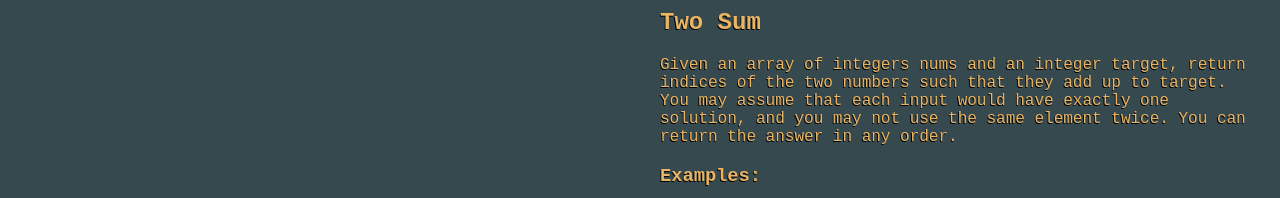
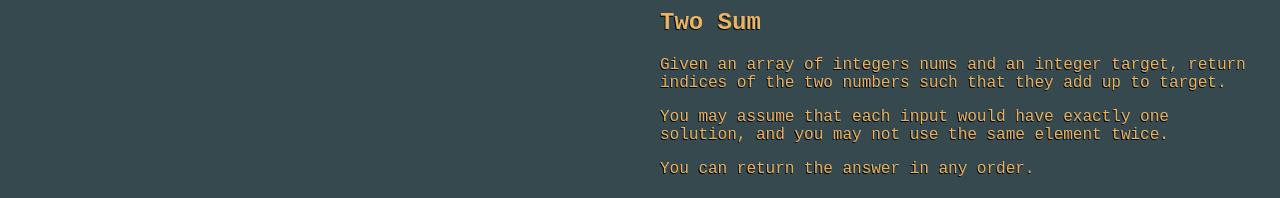
Before and after one commit to pufflehuff/codybot2000, a React app: page /solve in a window 1280 px wide. Shown: the part 151-349 px from the top of the page. Built offline with nearby package versions, Linux system fonts and the light colour scheme; the HTML template or start-up script is replaced by a standard one.

Commit message:
added react-markdown parser

```diff
--- a/client/src/components/attemptPrompt/Prompt.jsx
+++ b/client/src/components/attemptPrompt/Prompt.jsx
@@ -1,5 +1,6 @@
 import React from 'react';
 import PropTypes from 'prop-types';
+import ReactMarkdown from 'react-markdown';
 
 export default function Prompt({ problem }) {
   // eslint-disable-next-line object-curly-newline
@@ -8,7 +9,7 @@ export default function Prompt({ problem }) {
   return (
     <div>
       <h2>{name}</h2>
-      <div>{prompt}</div>
+      <ReactMarkdown>{prompt}</ReactMarkdown>
       <div>
         <h3>Examples:</h3>
         <ul>
--- a/package.json
+++ b/package.json
@@ -58,6 +58,7 @@
     "react": "^17.0.2",
     "react-codemirror2-react-17": "^1.0.0",
     "react-dom": "^17.0.2",
+    "react-markdown": "^8.0.3",
     "react-router-dom": "^6.3.0",
     "react-timer-hook": "^3.0.5",
     "styled-components": "^5.3.5",
```
